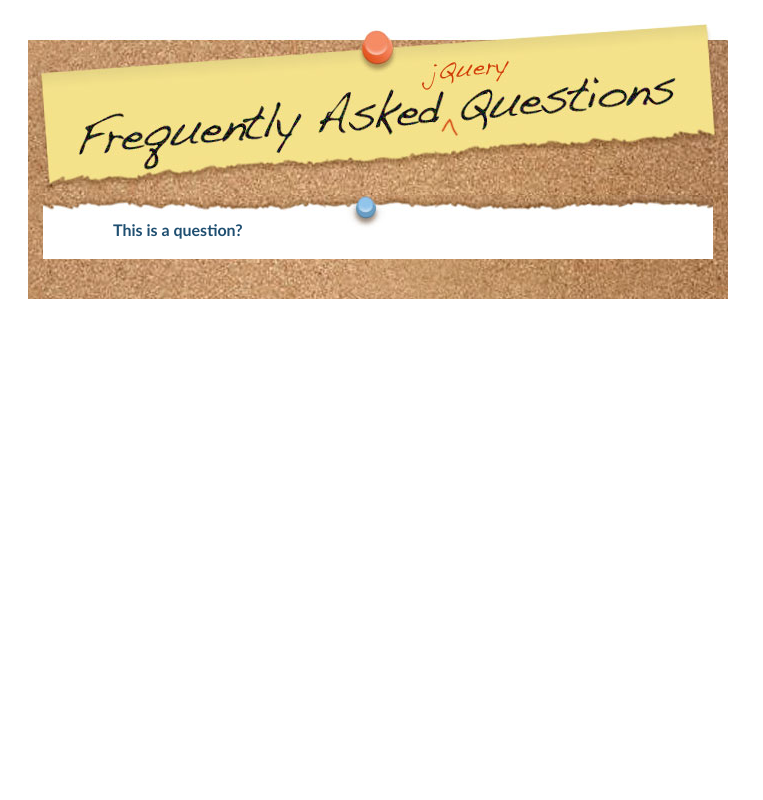
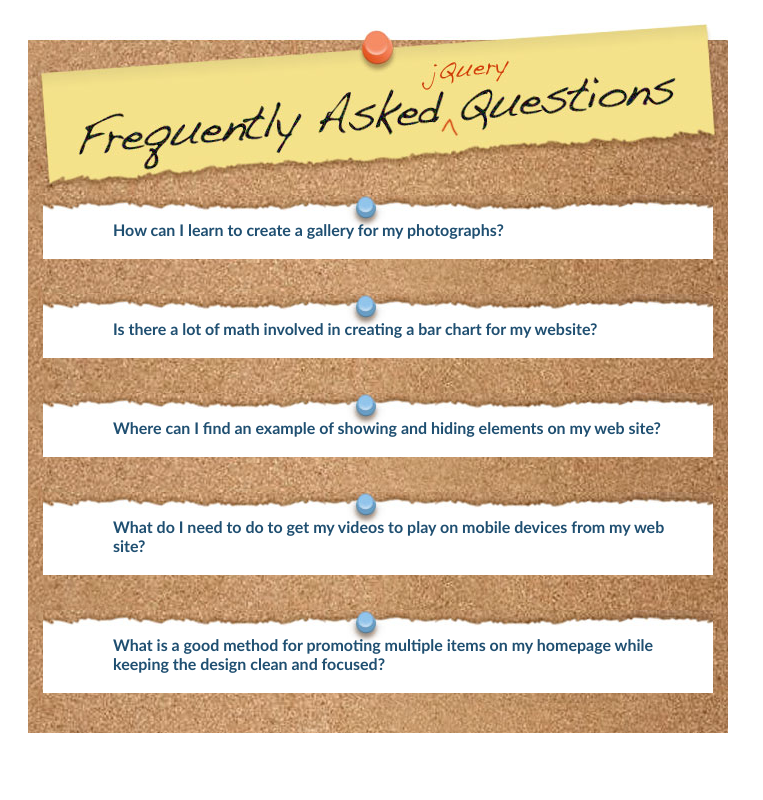
Before and after one commit to WebDevTuts/create_an_expandable_faq_listing_with_jquery, a plain HTML site: page index.html in a window 1280 px wide. Shown: the whole page, without its empty margins (0-763 px from the left). Drawn offline with Linux system fonts and the light colour scheme.

Commit message:
Replace placeholder content with sample content for faq container

```diff
--- a/index.html
+++ b/index.html
@@ -11,13 +11,88 @@
 
 		<div class="faq_container">
 			<img src="images/corkboard_heading.jpg"/>
+			<!-- Question -->
 			<div class="faq">
-				<div class="faq_question">This is a question?</div>
-				<div class="faq_answer_container">
-					<div class="faq_answer">This is an answer.</div>
-				</div>
+			  <div class="faq_question">
+			    <p>How can I learn to create a gallery for my photographs?</p>
+			  </div>
+			  <div class="faq_answer_container">
+			    <div class="faq_answer">
+			      <p>The course listed below covers this topic.</p>
+			      <ul>
+			        <li><a href="http://www.lynda.com/Dreamweaver-CS3-tutorials/Create-an-Interactive-Photo-Gallery-with-jQuery-and-Dreamweaver/80446-2.html">Create an Interactive Photo Gallery with jQuery and Dreamweaver</a></li>
+			      </ul>
+			    </div>
+			  </div>
+			</div>
+
+			<!-- Question -->
+			<div class="faq" id="barchart">
+			  <div class="faq_question">
+			    <p>Is there a lot of math involved in creating a bar chart for my website?</p>
+			  </div>
+			  <div class="faq_answer_container">
+			    <div class="faq_answer">
+			      <p><img src="images/diagram.jpg" width="190" height="150" alt="diagram" style="float:right;margin-left:20px;" />In the courses listed below, the instructor shows you how to calculate the heights of each bar based on the size of the bars' container. When using jQuery, the amount of math is surprisingly small! The advantage of this approach is that the chart dimensions can be changed and the bars' height will be set in relation to each other and the height of the chart.</p>
+			      <ul>
+			        <li><a href="http://www.lynda.com/jQuery-1-5-tutorials/Create-an-Animated-Bar-Chart-with-jQuery/86001-2.html">Create an Animated Bar Chart with jQuery</a></li>
+			        <li><a href="http://www.lynda.com/jQuery-1-5-tutorials/Create-an-Animated-Bar-Chart-with-jQuery-and-Dreamweaver/93385-2.html">Create an Animated Bar Chart with jQuery and Dreamweaver</a></li>
+			      </ul>
+			    </div>
+			  </div>
+			</div>
+
+			<!-- Question -->
+			<div class="faq">
+			  <div class="faq_question">
+			    <p>Where can I find an example of showing and hiding elements on my web site?</p>
+			  </div>
+			  <div class="faq_answer_container">
+			    <div class="faq_answer">
+			      <p>Have a look at the courses below for examples of HTML elements being displayed based on a form element drop-down menu.</p>
+			      <ul>
+			        <li><a href="http://www.lynda.com/jQuery-1-5-tutorials/Create-an-Interactive-Map-with-jQuery/87636-2.html">Create an Interactive Map with jQuery</a></li>
+			        <li><a href="http://www.lynda.com/jQuery-1-5-tutorials/jQuery-Projects-Creating-an-Interactive-Map/80444-2.html">Create an Interactive Map with jQuery and Dreamweaver</a></li>
+			      </ul>
+			    </div>
+			  </div>
+			</div>
+
+			<!-- Question -->
+			<div class="faq">
+			  <div class="faq_question">
+			    <p>What do I need to do to get my videos to play on mobile devices from my web site?</p>
+			  </div>
+			  <div class="faq_answer_container">
+			    <div class="faq_answer">
+			      <p>In the courses listed below, the instructor shows you how to set up videos to play back on computers, tablets, and hand-held devices.</p>
+			      <ul>
+			        <li><a href="http://www.lynda.com/jQuery-tutorials/Create-an-Interactive-Video-Gallery-with-jQuery/85999-2.html">Create an Interactive Video Gallery with jQuery</a></li>
+			        <li><a href="http://www.lynda.com/Dreamweaver-CS3-tutorials/Create-an-Interactive-Video-Gallery-with-jQuery-and-Dreamweaver/87000-2.html">Create an Interactive Video Gallery with jQuery and Dreamweaver</a></li>
+			      </ul>
+			    </div>
+			  </div>
+			</div>
+
+			<!-- Question -->
+			<div class="faq">
+			  <div class="faq_question">
+			    <p>What is a good method for promoting multiple items on my homepage while keeping the design clean and focused?</p>
+			  </div>
+			  <div class="faq_answer_container">
+			    <div class="faq_answer">
+			      <p>The following courses provide step-by-step instruction for creating a rotating marquee for your homepage. This marquee features navigation buttons and supports any number of panels, and is based on standard HTML markup.</p>
+			      <ul>
+			        <li><a href="http://www.lynda.com/Dreamweaver-CS3-tutorials/Create-an-Interactive-Homepage-Marquee-with-jQuery-and-Dreamweaver/80445-2.html">Create an Interactive Homepage Marquee with jQuery and Dreamweaver</a></li>
+			      </ul>
+			      <p><em>See also:</em></p>
+			      <ul>
+			        <li><a href="http://www.lynda.com/jQuery-tutorials/Set-a-Marquee-to-Autoplay-with-jQuery/85223-2.html">Set a Marquee to Autoplay with jQuery</a></li>
+			        <li><a href="http://www.lynda.com/Dreamweaver-CS3-tutorials/Set-a-Marquee-to-Autoplay-with-jQuery-and-Dreamweaver/85224-2.html">Set a Marquee to Autoplay with jQuery and Dreamweaver</a></li>
+			      </ul>
+			    </div>
+			  </div>
 			</div>
 		</div>
-
 	</body>
 </html>
```
